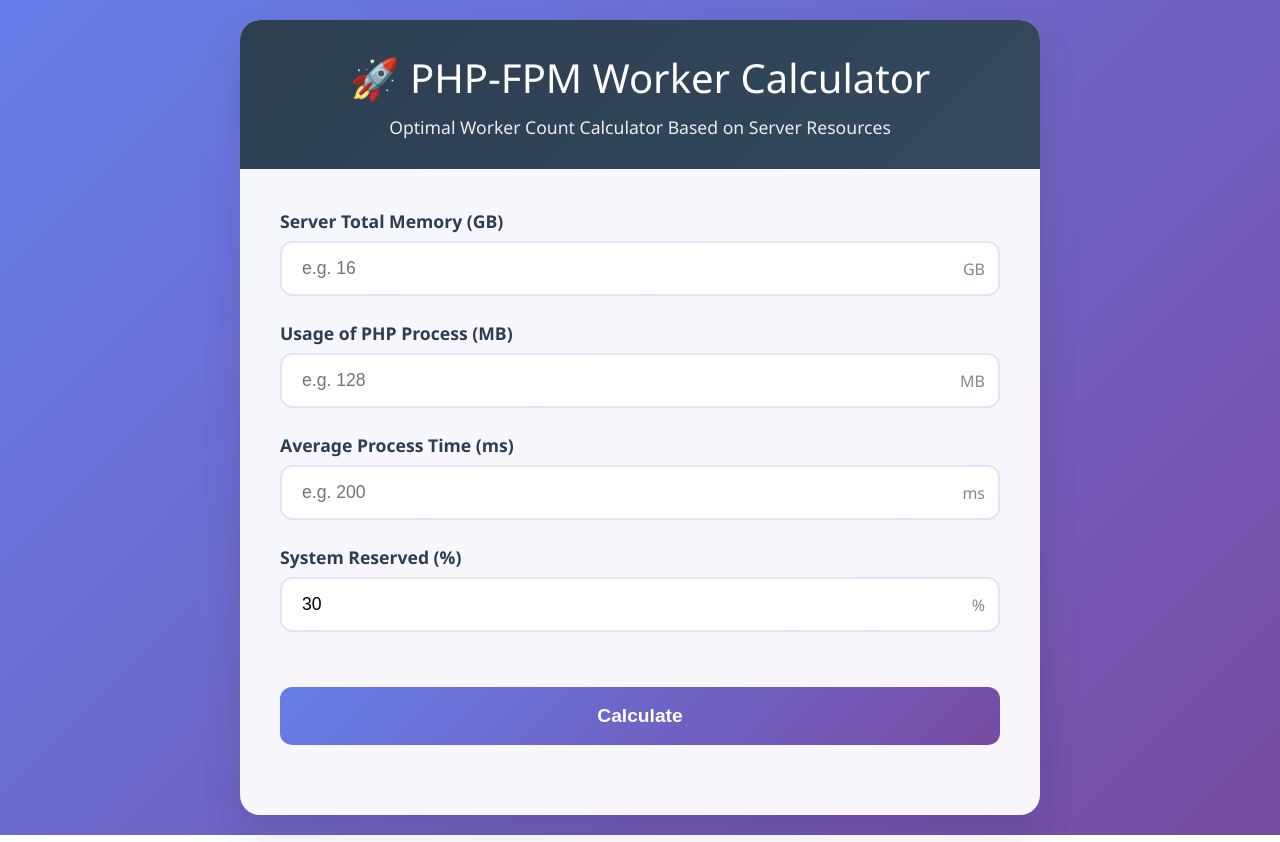
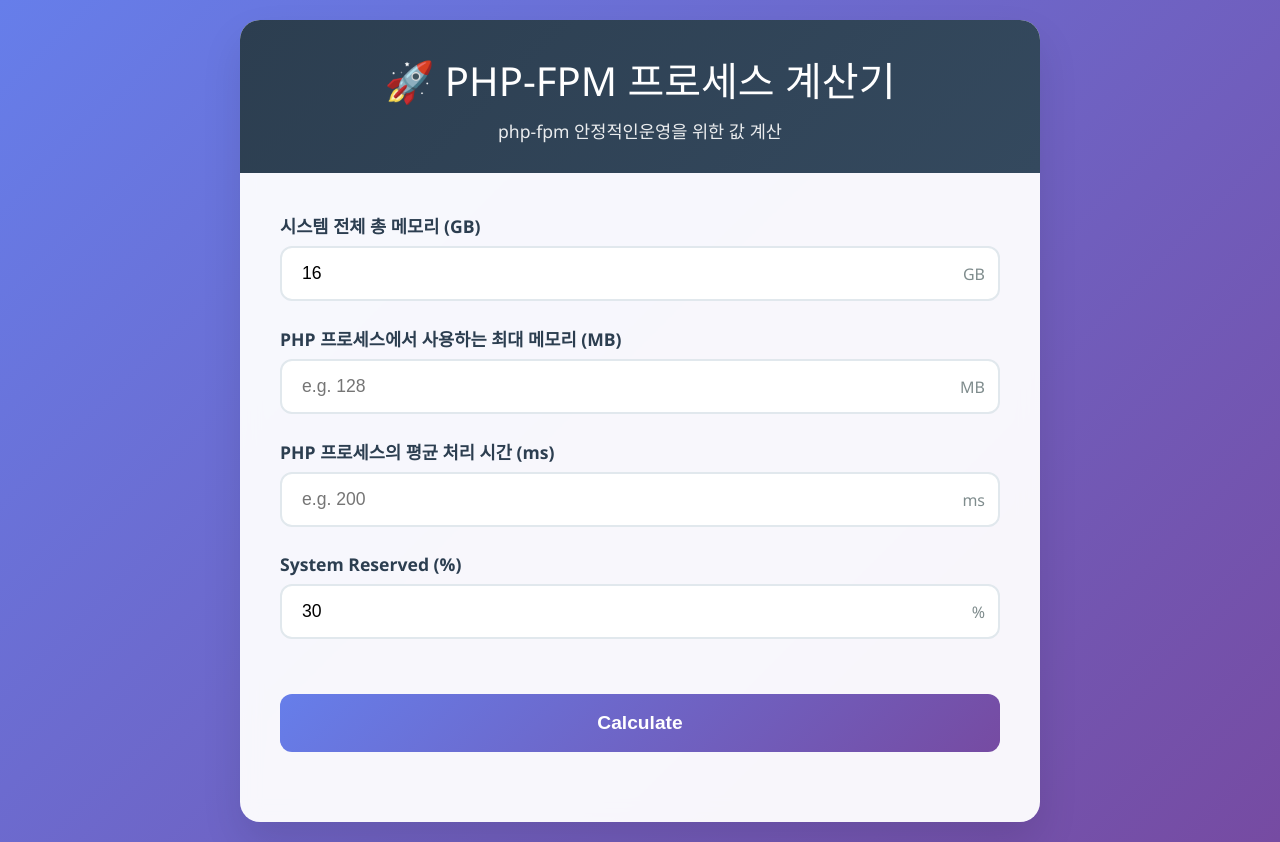
Before and after one commit to mpls/phpfpm-calculator, a plain HTML site: page index.html in a window 1280 px wide. Drawn offline with Linux system fonts and the light colour scheme.

Commit message:
Update index.html

```diff
--- a/index.html
+++ b/index.html
@@ -254,22 +254,22 @@
 <body>
     <div class="container">
         <div class="header">
-            <h1>🚀 PHP-FPM Worker Calculator</h1>
-            <p>Optimal Worker Count Calculator Based on Server Resources</p>
+            <h1>🚀 PHP-FPM 프로세스 계산기</h1>
+            <p>php-fpm 안정적인운영을 위한 값 계산</p>
         </div>
 
         <div class="content">
             <div id="calculatorForm">
                 <div class="input-group">
-                    <label for="serverMemory">Server Total Memory (GB)</label>
+                    <label for="serverMemory">시스템 전체 총 메모리 (GB)</label>
                     <div class="input-wrapper">
-                        <input type="number" id="serverMemory" placeholder="e.g. 16" required>
+                        <input type="number" id="serverMemory" value="16" placeholder="e.g. 16" required>
                         <span class="unit">GB</span>
                     </div>
                 </div>
 
                 <div class="input-group">
-                    <label for="phpMaxMemory">Usage of PHP Process (MB)</label>
+                    <label for="phpMaxMemory">PHP 프로세스에서 사용하는 최대 메모리 (MB)</label>
                     <div class="input-wrapper">
                         <input type="number" id="phpMaxMemory" placeholder="e.g. 128" required>
                         <span class="unit">MB</span>
@@ -277,7 +277,7 @@
                 </div>
 
                 <div class="input-group">
-                    <label for="avgProcessTime">Average Process Time (ms)</label>
+                    <label for="avgProcessTime">PHP 프로세스의 평균 처리 시간 (ms)</label>
                     <div class="input-wrapper">
                         <input type="number" id="avgProcessTime" placeholder="e.g. 200" required>
                         <span class="unit">ms</span>
@@ -306,11 +306,11 @@
                 <div class="result-grid">
                     <div class="result-card">
                         <div class="result-value" id="workerCount">0</div>
-                        <div class="result-label">Recommended Workers</div>
+                        <div class="result-label">추천 프로세스 숫자(pm.max_children)</div>
                     </div>
                     <div class="result-card">
                         <div class="result-value" id="maxRps">0</div>
-                        <div class="result-label">Max Request Per Second</div>
+                        <div class="result-label">최대 RPS</div>
                     </div>
                     <div class="result-card">
                         <div class="result-value" id="reservedPercent">0%</div>
```
